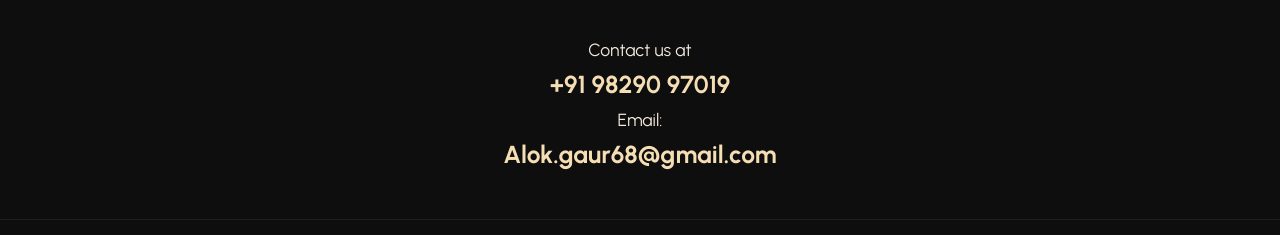
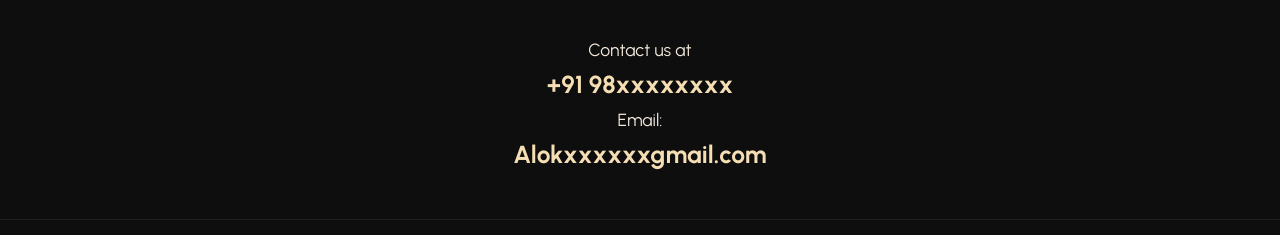
Before and after one commit to anonymous413v/sk, a plain HTML site: page contact.html in a window 1280 px wide. Shown: the part 213-448 px from the top of the page. Drawn offline with Linux system fonts and the light colour scheme.

Commit message:
Update contact.html

```diff
--- a/contact.html
+++ b/contact.html
@@ -29,13 +29,13 @@
 
         <section class="contact" id="contact">
             <p>Contact us at</p>
-            <p><strong>+91 98290 97019</strong></p>
+            <p><strong>+91 98xxxxxxxx</strong></p>
             <p>Email:</p>
-            <p><strong>Alok.gaur68@gmail.com</strong></p>
+            <p><strong>Alokxxxxxxgmail.com</strong></p>
         </section>
 
   </section>
-       <a href="https://wa.me/9829097019" target="_blank" class="whatsapp-button" style="
+       <a href="https://wa.me/98290" target="_blank" class="whatsapp-button" style="
   position: fixed;
   bottom: 20px;
   right: 20px;
```
